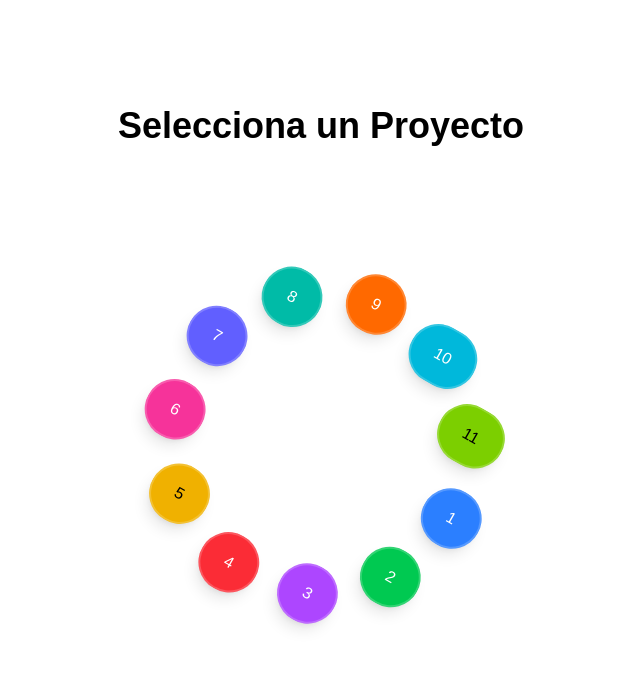
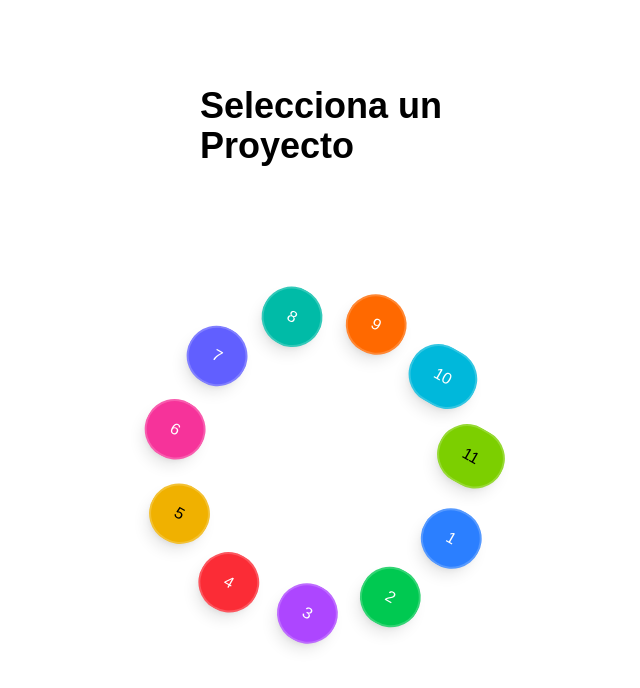
Before and after one commit to ferjbadev/claseProgramacion, a Next.js app: page / in a window 1280 px wide. Shown: the top 688 px of the page, without its empty margins (319-959 px from the left). Built offline with nearby package versions, Linux system fonts and the light colour scheme.

Commit message:
Update page.tsx

```diff
--- a/src/app/page.tsx
+++ b/src/app/page.tsx
@@ -70,12 +70,14 @@ export default function Home() {
     <main className="flex flex-col items-center justify-center min-h-screen bg-white">
       {/* Texto superior */}
       <motion.h1
-        className="mb-12 text-4xl font-bold text-black"
+        className="mb-12 text-4xl font-bold text-black px-6"
         initial={{ opacity: 0, y: -20 }}
         animate={{ opacity: 1, y: 0 }}
         transition={{ duration: 0.8 }}
       >
-        Selecciona un Proyecto
+        Selecciona un
+        <br />
+        Proyecto
       </motion.h1>
 
       {/* Círculo con botones */}
```
